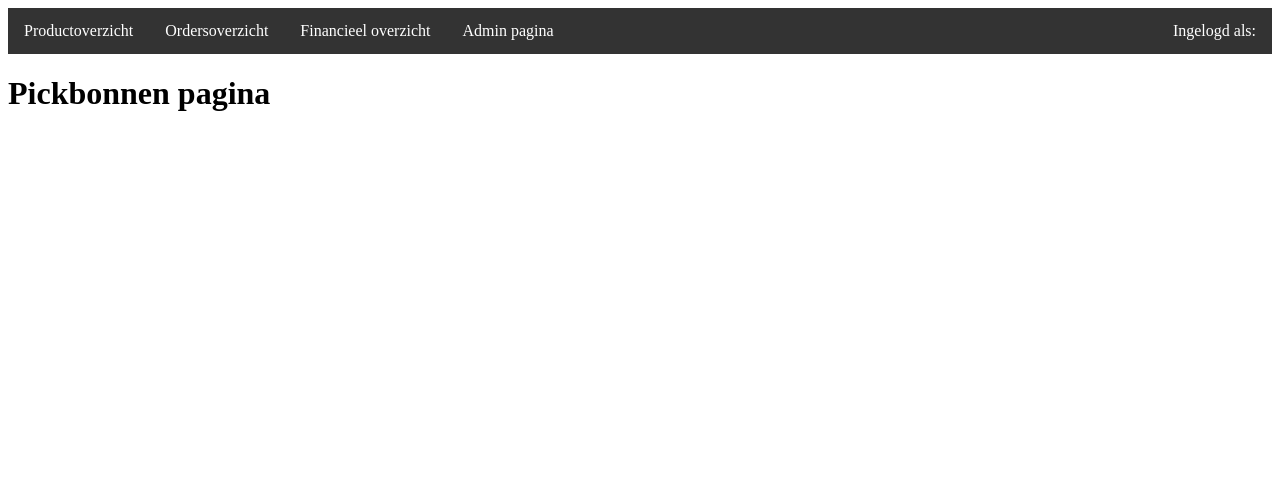
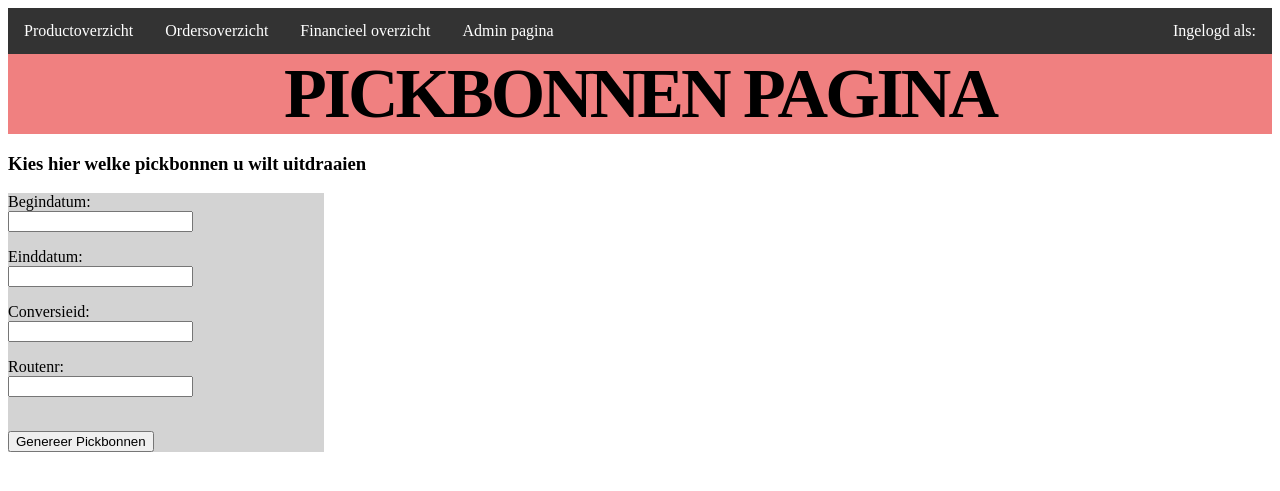
Before and after one commit to milovanpinxteren/HEFS_2.0, a Django app: page /hefs/pickbonnen_page in a window 1280 px wide. Shown: the top 491 px of the page. Run offline with Django 4.2, Linux system fonts and the light colour scheme; parts of the project's set-up code (start-up, migrations or seed data) failed here and were passed over; some libraries are stand-ins or nearby versions.

Commit message:
end_of_day: show of veh succesful, but no correct values, pickbonnen chooser started

```diff
--- /dev/null
+++ b/hefs/forms.py
@@ -0,0 +1,10 @@
+from django import forms
+from django.forms import DateInput
+from functools import partial
+DateInput = partial(forms.DateInput, {'class': 'datepicker'})
+
+class PickbonnenForm(forms.Form):
+    begindatum = forms.DateField(widget=DateInput(), required=False)
+    einddatum = forms.DateField(widget=DateInput(), required=False)
+    conversieID = forms.CharField(required=False)
+    routenr = forms.IntegerField(required=False)
--- a/hefs/static/hefs/stylesheet.css
+++ b/hefs/static/hefs/stylesheet.css
@@ -1,4 +1,3 @@
-
 
 .navbar {
     overflow: hidden;
@@ -12,6 +11,21 @@
     text-align: center;
     padding: 14px 16px;
     text-decoration: none;
+}
+
+.page-title {
+    font-size: 70px;
+    text-transform: uppercase;
+    font-family: 'Gambetta', serif;
+    letter-spacing: -3px;
+    transition: 700ms ease;
+    font-variation-settings: "wght" 311;
+    margin-bottom: 0.8rem;
+    margin-top: 0px;
+    color: black;
+    outline: none;
+    text-align: center;
+    background-color: lightcoral;
 }
 
 .accountdiv {
@@ -48,7 +62,7 @@
     position: absolute;
     background-color: #f9f9f9;
     min-width: 160px;
-  box-shadow: 0px 8px 16px 0px rgba(0,0,0,0.2);
+    box-shadow: 0px 8px 16px 0px rgba(0, 0, 0, 0.2);
     z-index: 1;
 }
 
@@ -68,3 +82,8 @@
 .dropdown:hover .dropdown-content {
     display: block;
 }
+
+.pickbonnen-form {
+    background-color: lightgray;
+    width: 25%;
+}
--- /dev/null
+++ b/hefs/templatetags/define_action.py
@@ -0,0 +1,6 @@
+from django import template
+register = template.Library()
+
+@register.simple_tag
+def define(val=None):
+  return val
--- a/hefs/urls.py
+++ b/hefs/urls.py
@@ -9,6 +9,7 @@ urlpatterns = [
     path('getorderspage', views.getorderspage, name='getorderspage'),
     path('get_orders', views.get_orders, name='get_orders'),
     path('pickbonnen_page', views.pickbonnen_page, name='pickbonnen_page'),
+    path('get_pickbonnen', views.get_pickbonnen, name='get_pickbonnen'),
     path('financial_overview_page', views.financial_overview_page, name='financial_overview_page'),
 
 
--- a/hefs/views.py
+++ b/hefs/views.py
@@ -5,8 +5,10 @@ from django.shortcuts import render
 
 from .add_orders import AddOrders
 from .calculate_orders import CalculateOrders
+from .forms import PickbonnenForm
 from .get_orders import GetOrders
 from .models import PickItems
+from .pickbonnengenerator import PickbonnenGenerator
 
 
 def index(request):
@@ -14,11 +16,17 @@ def index(request):
 
 
 def show_veh(request):
-    veh = PickItems.objects.select_related('pick_order__order'
-                                           ).values_list('product__pickitems__omschrijving', 'pick_order__order__afleverdatum')\
+    veh = PickItems.objects.select_related('pick_order__order')\
+        .values_list('product__pickitems__omschrijving', 'pick_order__order__afleverdatum')\
+        .order_by('pick_order__order__afleverdatum', 'pick_order__order__afleverdatum')\
         .annotate(totaal=Sum('hoeveelheid'))
+    # table = VehTable(PickItems.objects.select_related('pick_order__order')
+    #                  .values_list('product__pickitems__omschrijving',
+    #                               'pick_order__order__afleverdatum')
+    #                  .annotate(totaal=Sum('hoeveelheid')))
 
-    context = {'veh': list(veh)}
+
+    context = {'table': veh, 'column_headers':  set(x[1] for x in veh)}
     return render(request, 'veh.html', context)
 
 
@@ -76,7 +84,22 @@ def add_orders():
 
 
 def pickbonnen_page(request):
-    return render(request, 'pickbonnenpage.html')
+    form = PickbonnenForm()
+    context = {'form': form}
+    return render(request, 'pickbonnenpage.html', context)
+
+def get_pickbonnen(request):
+    if request.method == 'POST':
+        form = PickbonnenForm(request.POST, request.FILES)
+        if form.is_valid():
+            begindatum = form['begindatum'].value()
+            einddatum = form['einddatum'].value()
+            conversieID = form['conversieID'].value()
+            routenr = form['routenr'].value()
+            PickbonnenGenerator(begindatum, einddatum, conversieID, routenr)
+    new_form = PickbonnenForm()
+    context = {'form': new_form}
+    return render(request, 'pickbonnenpage.html', context)
 
 
 def financial_overview_page(request):
--- a/templates/getorderspage.html
+++ b/templates/getorderspage.html
@@ -10,7 +10,7 @@
 <body>
 {% include "navbar.html" %}
 
-<h1>Nieuwe orders ophalen</h1>
+<h1 class="page-title">Nieuwe orders ophalen</h1>
 
 <div>
     <form action="get_orders" method="post" enctype="multipart/form-data" autocomplete="off">
--- a/templates/pickbonnenpage.html
+++ b/templates/pickbonnenpage.html
@@ -9,6 +9,43 @@
 </head>
 <body>
 {% include "navbar.html" %}
-<h1>Pickbonnen pagina</h1>
+<h1 class="page-title">Pickbonnen pagina</h1>
+<h3>Kies hier welke pickbonnen u wilt uitdraaien</h3>
+<form action="./get_pickbonnen" method="post" enctype="multipart/form-data" autocomplete="off">
+    <div class="pickbonnen-form">
+        {% csrf_token %}
+        <p>
+           {{ form.begindatum.label_tag }} <br>{{ form.begindatum }}
+        </p>
+        <p>
+            {{ form.einddatum.label_tag }} <br>{{ form.einddatum }}
+        </p>
+        <p>
+            {{ form.conversieID.label_tag }} <br>{{ form.conversieID }}
+        </p>
+        <p>
+            {{ form.routenr.label_tag }} <br>{{ form.routenr }}
+        </p>
+        <p>
+            <br>
+            <button type="submit">Genereer Pickbonnen</button>
+        </p>
+    </div>
+
+</form>
 </body>
+<link rel="stylesheet" href="https://code.jquery.com/ui/1.12.0/themes/smoothness/jquery-ui.css">
+<script src="https://code.jquery.com/jquery-3.6.0.js"></script>
+<script src="https://code.jquery.com/ui/1.12.0/jquery-ui.js"></script>
+<script>
+    $(document).ready(function () {
+        $('.datepicker').datepicker();
+    });
+    $.datepicker.setDefaults(
+        $.extend(
+            {'dateFormat': 'yy/mm/dd'},
+            $.datepicker.regional['en']
+        )
+    );
+</script>
 </html>
```
Also changed, not shown: djangoProject/settings.py (+1 -6 lines), hefs/pickbonnengenerator.py (added, +28 -0 lines), hefs/tables.py (added, +9 -0 lines), templates/veh.html (+35 -13 lines), hefs/templatetags/__init__.py (added). Lines whose indentation alone changed are shown as unchanged.
